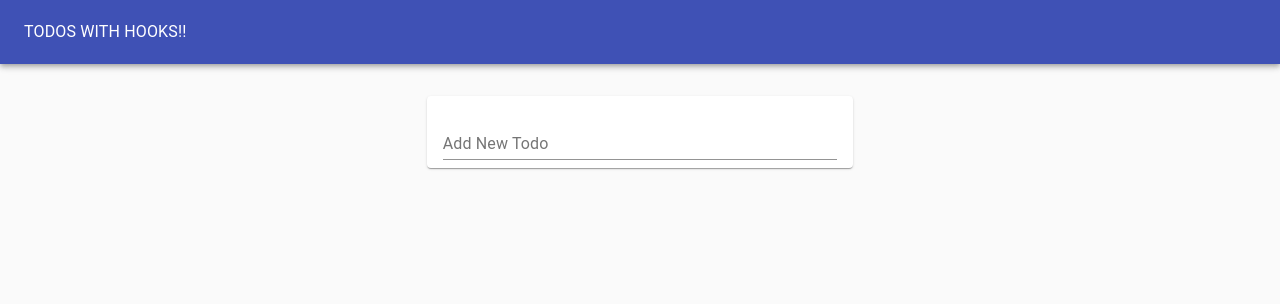
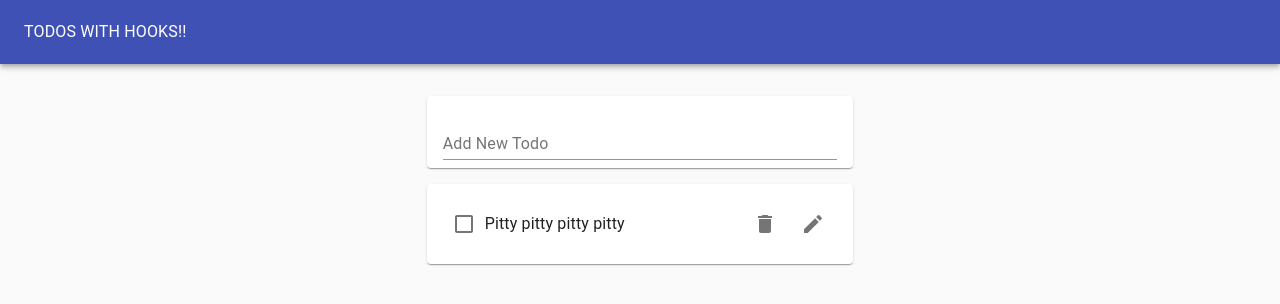
Before and after one commit to appsius/todo_five, a React (Create React App) app: page / in a window 1280 px wide. Shown: the top 304 px of the page. Built offline with nearby package versions, Linux system fonts and the light colour scheme; the HTML template or start-up script is replaced by a standard one.

Commit message:
Creating our useLocalStorageState Hook

```diff
--- a/src/TodoApp.js
+++ b/src/TodoApp.js
@@ -1,4 +1,4 @@
-import React, { useEffect } from 'react';
+import React from 'react';
 import useTodoState from './hooks/useTodoState';
 import TodoList from './TodoList';
 import TodoForm from './TodoForm';
@@ -9,14 +9,12 @@
 import Grid from '@material-ui/core/Grid';
 
 function TodoApp() {
-  const initialTodos = JSON.parse(window.localStorage.getItem('todos') || '[]');
+  const initialTodos = [
+    { id: 1, task: 'Pitty pitty pitty pitty', completed: false }
+  ];
   const { todos, addTodo, removeTodo, toggleTodo, editTodo } = useTodoState(
     initialTodos
   );
-
-  useEffect(() => {
-    window.localStorage.setItem('todos', JSON.stringify(todos));
-  });
 
   return (
     <Paper
--- /dev/null
+++ b/src/hooks/useLocalStorageState.js
@@ -0,0 +1,21 @@
+import { useState, useEffect } from 'react';
+
+function useLocalStorageState(key, defaultVal) {
+  // make piece of state, based off of the value in LS (or default)
+  const [state, setState] = useState(() => {
+    let val;
+    try {
+      val = JSON.parse(window.localStorage.getItem(key) || String(defaultVal));
+    } catch (e) {
+      val = defaultVal;
+    }
+    return val;
+  });
+  // use useEffect to update localStorage if state changes
+  useEffect(() => {
+    window.localStorage.setItem(key, JSON.stringify(state));
+  }, [key, state]);
+  return [state, setState];
+}
+
+export default useLocalStorageState;
--- a/src/hooks/useTodoState.js
+++ b/src/hooks/useTodoState.js
@@ -1,8 +1,8 @@
-import { useState } from 'react';
+import useLocalStorageState from './useLocalStorageState';
 import uuid from 'uuid/v4';
 
 export default initialTodos => {
-  const [todos, setTodos] = useState(initialTodos);
+  const [todos, setTodos] = useLocalStorageState('todos', initialTodos);
   return {
     todos,
     addTodo: newTodoText => {
```
